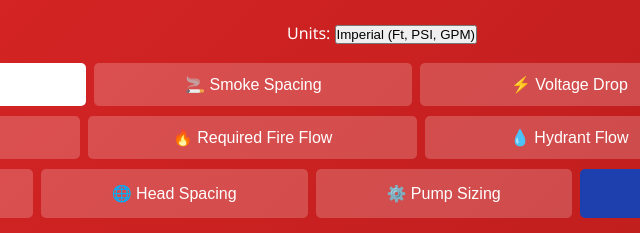
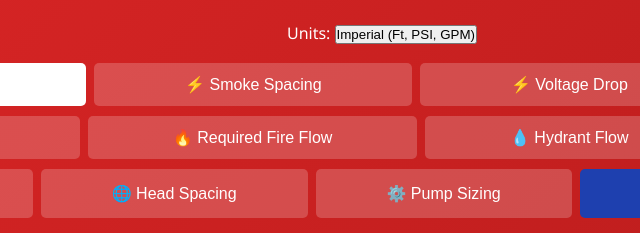
Before and after one commit to AmjathKhan001/fire-safety-calculators, a website: page index.html in a window 1280 px wide. Shown: the part 135-368 px from the top of the page, 258-898 px from the left. Drawn offline with Linux system fonts and the light colour scheme.

Commit message:
Update button label for Smoke Spacing

```diff
--- a/index.html
+++ b/index.html
@@ -35,7 +35,7 @@
 
         <nav class="main-nav">
             <button class="nav-btn active" data-calculator="battery">🔋 Battery Standby</button>
-            <button class="nav-btn" data-calculator="smoke">🚬 Smoke Spacing</button>
+            <button class="nav-btn" data-calculator="smoke"> ⚡️ Smoke Spacing</button>
             <button class="nav-btn" data-calculator="voltage">⚡️ Voltage Drop</button>
             <button class="nav-btn" data-calculator="nac">📣 NAC Load</button>
         </nav>
```
